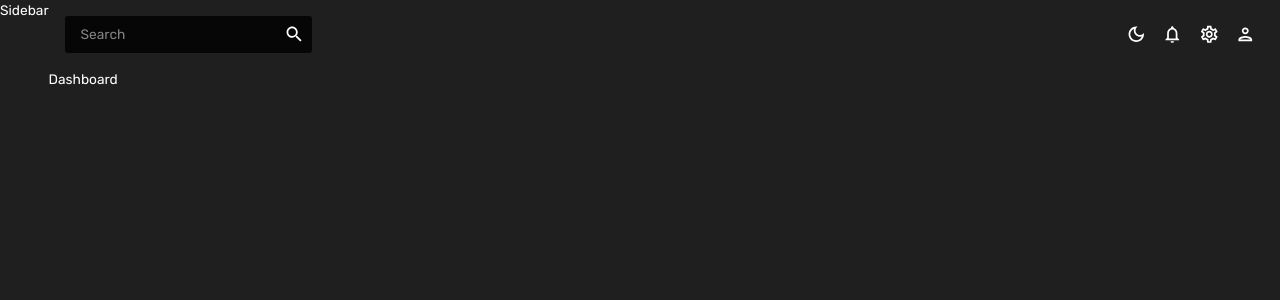
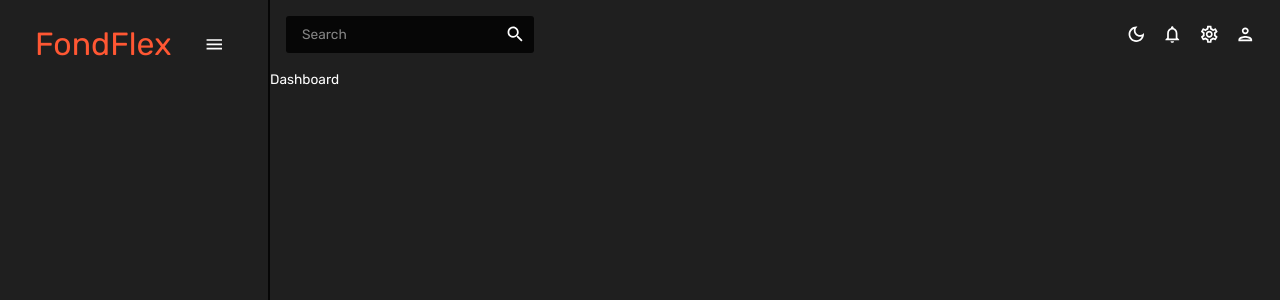
Before and after one commit to garrza/react-admin, a React (Create React App) app: page / in a window 1280 px wide. Shown: the top 300 px of the page. Built offline with nearby package versions, Linux system fonts and the light colour scheme.

Commit message:
Add sidebar collapse onClick, set box popup when not collapsed

```diff
--- a/src/scenes/global/Sidebar.jsx
+++ b/src/scenes/global/Sidebar.jsx
@@ -1,11 +1,85 @@
 import { useState } from "react";
-import { ProSideBar, Menu, MenuItem } from "react-pro-sidebar";
+import { ProSidebar, Menu, MenuItem } from 'react-pro-sidebar';
 import 'react-pro-sidebar/dist/css/styles.css';
 import { Box, IconButton, Typography, useTheme } from "@mui/material";
 import { Link } from "react-router-dom";
+import { tokens } from "../../theme";
+import HomeOutlinedIcon from "@mui/icons-material/HomeOutlined";
+import PeopleOutlinedIcon from "@mui/icons-material/PeopleOutlined";
+import ContactsOutlinedIcon from "@mui/icons-material/ContactsOutlined";
+import ReceiptOutlinedIcon from "@mui/icons-material/ReceiptOutlined";
+import PersonOutlinedIcon from "@mui/icons-material/PersonOutlined";
+import CalendarTodayOutlinedIcon from "@mui/icons-material/CalendarTodayOutlined";
+import HelpOutlinedIcon from "@mui/icons-material/HelpOutlined";
+import BarChartOutlinedIcon from "@mui/icons-material/BarChartOutlined";
+import PieChartOutlineOutlinedIcon from "@mui/icons-material/PieChartOutlineOutlined";
+import TimelineOutlinedIcon from "@mui/icons-material/TimelineOutlined";
+import MenuOutlinedIcon from "@mui/icons-material/MenuOutlined";
+import MapOutlinedIcon from "@mui/icons-material/MapOutlined";
 
 const Sidebar = () => {
-    return <div>Sidebar</div>
+    const theme = useTheme();
+    const colors = tokens(theme.palette.mode);
+    // Represent wheter sidebar is collapsed or not
+    const [isCollapsed, setIsCollapsed] = useState(false);
+    // Set current page
+    const [selected, setSelected] = useState("Dashboard");
+
+    return (
+        <Box
+            sx={{
+                "& .pro-sidebar-inner": {
+                    background: "transparent !important",
+                    borderRight: `2px solid ${colors.black[900]}`,
+                },
+                "& .pro-icon-wrapper": {
+                    backgroundColor: "transparent !important",
+                },
+                "& .pro-inner-item": {
+                    padding: "5px 35px 5px 20px !important",
+                },
+                "& .pro-inner-item:hover": {
+                    color: `${colors.purple[500]} !important`,
+
+                },
+                "& .pro-inner-item.active": {
+                    color: `${colors.purple[500]} !important`,
+                },
+                // Override elements inside 'react-pro-sidebar'
+                // Selecting child component of the box to actually style sidebar
+            }}
+            >
+                <ProSidebar collapsed={isCollapsed}>
+                    <Menu iconShape="square">
+                        {/* LOGO AND MENU ICON */}
+                        <MenuItem
+                         // Shows hamburger menu when collapsed, hide sidebar
+                         onClick={() => setIsCollapsed(!isCollapsed)}
+                         icon={isCollapsed ? <MenuOutlinedIcon /> : undefined}
+                         style={{
+                            margin: "10px 0px 20px 0px",
+                            color: colors.black[100],
+                         }}
+                         >
+                            {!isCollapsed && (
+                                <Box display="flex"
+                                     justifyContent="space-between"
+                                     alignItems="center"
+                                     ml="15px"
+                                     >
+                                    <Typography variant="h2" color={colors.purple[500]}>
+                                        FondFlex
+                                    </Typography>
+                                    <IconButton onClick={() => setIsCollapsed(!isCollapsed)}>
+                                        <MenuOutlinedIcon />
+                                    </IconButton>
+                                </Box>
+                            )}
+                         </MenuItem>
+                    </Menu>
+                </ProSidebar>
+        </Box>
+    )
 }
 
 export default Sidebar;
--- a/src/theme.js
+++ b/src/theme.js
@@ -22,15 +22,15 @@ export const tokens = (mode) => ({
           900: "#060606",
         },
         purple: {
-          100: "#f1e1fe",
-          200: "#e4c3fe",
-          300: "#d6a4fd",
-          400: "#c986fd",
-          500: "#bb68fc",
-          600: "#9653ca",
-          700: "#703e97",
-          800: "#4b2a65",
-          900: "#251532",
+          100: "#ffddd6",
+          200: "#ffbcad",
+          300: "#ff9a85",
+          400: "#ff795c",
+          500: "#ff5733",
+          600: "#cc4629",
+          700: "#99341f",
+          800: "#662314",
+          900: "#33110a",
         },
         blue: {
           100: "#d7ccf0",
@@ -79,15 +79,15 @@ export const tokens = (mode) => ({
           900: "#d2d2d2",
         },
         purple: {
-          100: "#251532",
-          200: "#4b2a65",
-          300: "#703e97",
-          400: "#9653ca",
-          500: "#bb68fc",
-          600: "#c986fd",
-          700: "#d6a4fd",
-          800: "#e4c3fe",
-          900: "#f1e1fe",
+          100: "#33110a",
+          200: "#662314",
+          300: "#99341f",
+          400: "#cc4629",
+          500: "#ff5733",
+          600: "#ff795c",
+          700: "#ff9a85",
+          800: "#ffbcad",
+          900: "#ffddd6",
         },
         blue: {
           100: "#0b0024",
```
